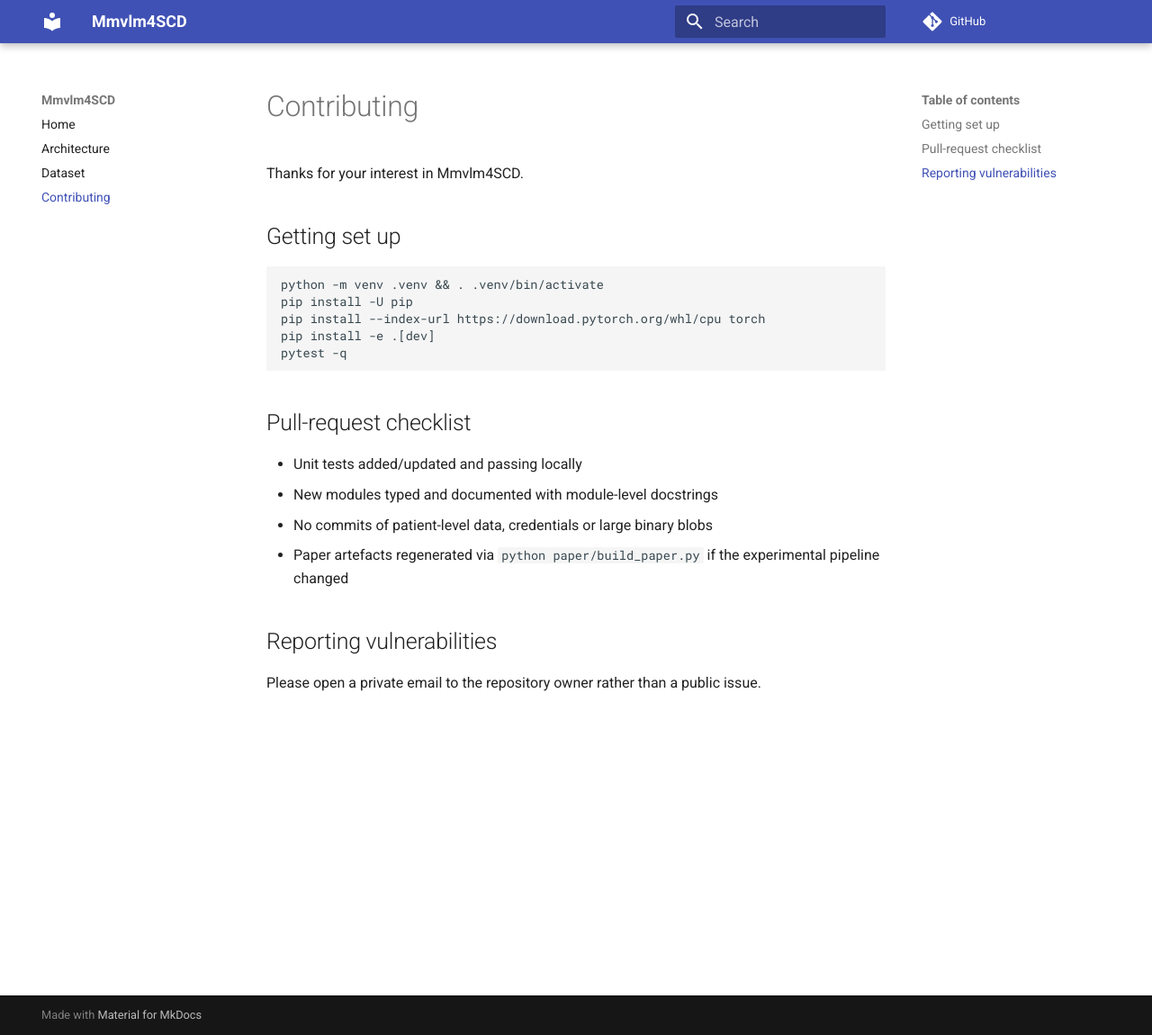
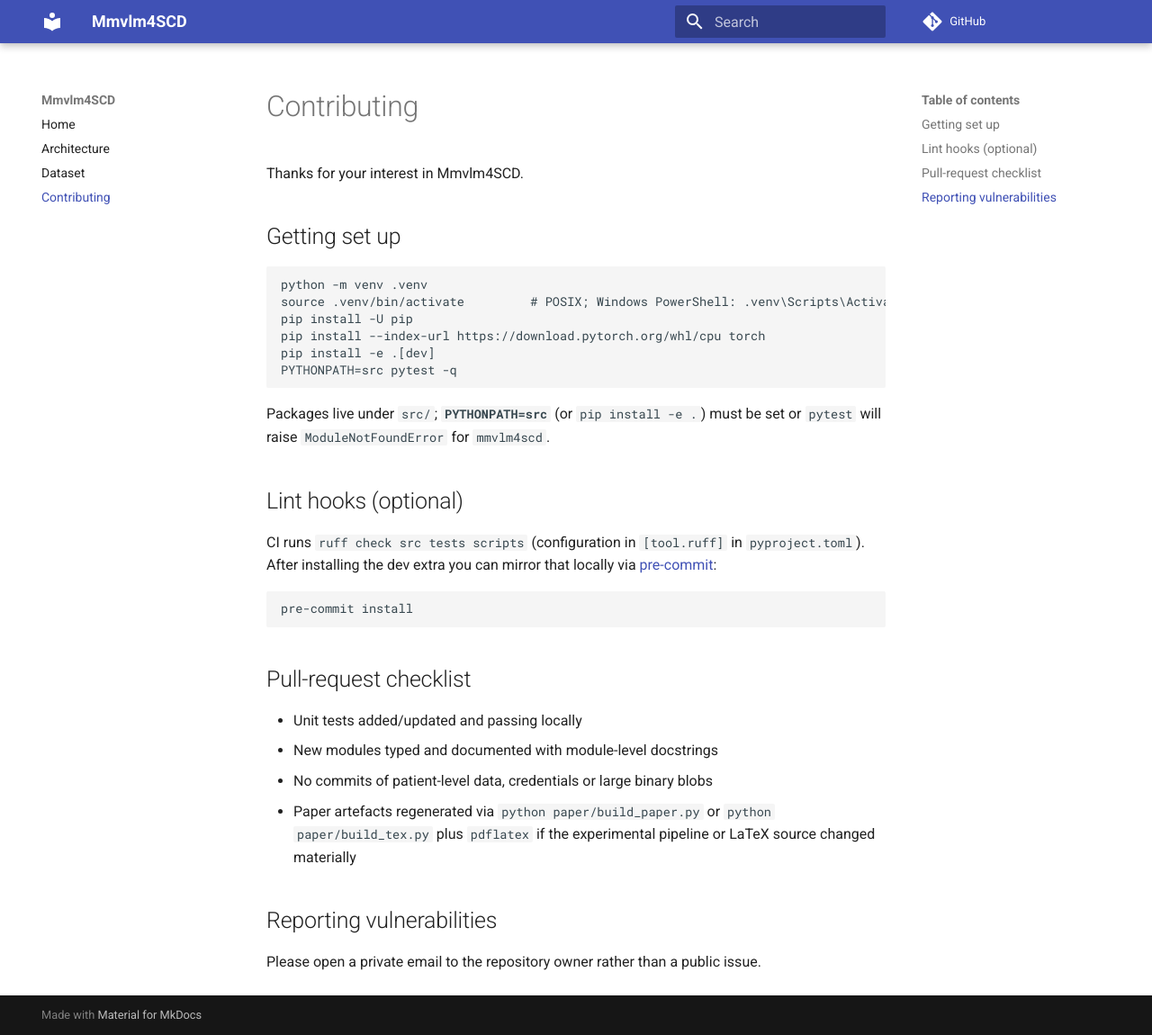
Before and after one commit to koneke55/Mmvlm4SCD, an MkDocs documentation site: the page built from docs/CONTRIBUTING.md, in a window 1280 px wide and 1150 px high. Shown: the whole window at 90% size. Built offline with MkDocs 1.6.1 and Material for MkDocs 9.7.7, drawn with Linux system fonts in a browser that asks for light colours; comment, search, counter and statistics services are not loaded.

Commit message:
docs(contributing): PYTHONPATH note, lint hooks, dual paper builders
CONTRIBUTING instructed `pytest -q`, which fails for a shallow clone unless
editable install or PYTHONPATH picks up src/. Explain that requirement,
document the optional pre-commit/ruff mirror of CI, and mention build_tex
alongside build_paper when regenerating the manuscript.

Co-authored-by: Cursor <cursoragent@cursor.com>

````diff
--- a/docs/CONTRIBUTING.md
+++ b/docs/CONTRIBUTING.md
@@ -5,11 +5,24 @@ Thanks for your interest in Mmvlm4SCD.
 ## Getting set up
 
 ```bash
-python -m venv .venv && . .venv/bin/activate
+python -m venv .venv
+source .venv/bin/activate         # POSIX; Windows PowerShell: .venv\Scripts\Activate.ps1
 pip install -U pip
 pip install --index-url https://download.pytorch.org/whl/cpu torch
 pip install -e .[dev]
-pytest -q
+PYTHONPATH=src pytest -q
+```
+
+Packages live under `src/`; **`PYTHONPATH=src`** (or `pip install -e .`) must be set or `pytest`
+will raise `ModuleNotFoundError` for `mmvlm4scd`.
+
+## Lint hooks (optional)
+
+CI runs `ruff check src tests scripts` (configuration in `[tool.ruff]` in `pyproject.toml`).
+After installing the dev extra you can mirror that locally via [pre-commit](https://pre-commit.com/):
+
+```bash
+pre-commit install
 ```
 
 ## Pull-request checklist
@@ -17,8 +30,9 @@ pytest -q
 - Unit tests added/updated and passing locally
 - New modules typed and documented with module-level docstrings
 - No commits of patient-level data, credentials or large binary blobs
-- Paper artefacts regenerated via `python paper/build_paper.py` if the
-  experimental pipeline changed
+- Paper artefacts regenerated via `python paper/build_paper.py` or
+  `python paper/build_tex.py` plus `pdflatex` if the experimental
+  pipeline or LaTeX source changed materially
 
 ## Reporting vulnerabilities
 
````
